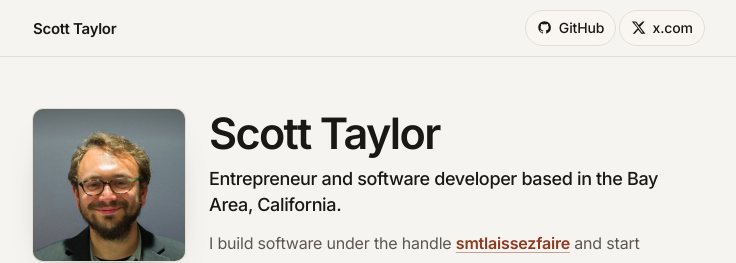
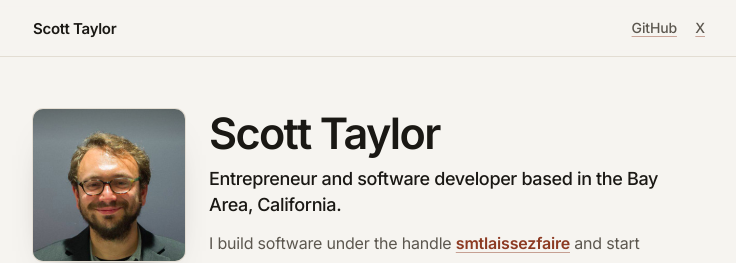
Before and after one commit to smtlaissezfaire/scotttaylorme, a Jekyll site: the page built from index.html, in a window 1280 px wide. Shown: the top 263 px of the page, without its empty margins (271-1007 px from the left). Built offline with Jekyll 4.4.1, drawn with Linux system fonts in a browser that asks for light colours.

Commit message:
Replace header social chips with text links. (#10)
GitHub and X in the site header are quiet underlined text, using the existing type and accent, instead of icon chips.

Co-authored-by: Cursor Agent <cursoragent@cursor.com>
Co-authored-by: Scott Taylor <smtlaissezfaire@users.noreply.github.com>

```diff
--- a/_includes/social.html
+++ b/_includes/social.html
@@ -1,26 +1,12 @@
 <ul class="social">
   <li>
-    <a href="{{ site.github_url }}" target="_blank" rel="me noopener noreferrer">
-      <svg viewBox="0 0 24 24" aria-hidden="true" focusable="false">
-        <path
-          fill="currentColor"
-          d="M12 2C6.477 2 2 6.484 2 12.017c0 4.425 2.865 8.18 6.839 9.504.5.092.682-.217.682-.483 0-.237-.008-.868-.013-1.703-2.782.605-3.369-1.343-3.369-1.343-.454-1.158-1.11-1.466-1.11-1.466-.908-.62.069-.608.069-.608 1.003.07 1.531 1.032 1.531 1.032.892 1.53 2.341 1.088 2.91.832.092-.647.35-1.088.636-1.338-2.22-.253-4.555-1.113-4.555-4.951 0-1.093.39-1.988 1.029-2.688-.103-.253-.446-1.272.098-2.65 0 0 .84-.27 2.75 1.026A9.564 9.564 0 0 1 12 6.844a9.59 9.59 0 0 1 2.504.337c1.909-1.296 2.747-1.027 2.747-1.027.546 1.379.202 2.398.1 2.651.64.7 1.028 1.595 1.028 2.688 0 3.848-2.339 4.695-4.566 4.943.359.309.678.92.678 1.855 0 1.338-.012 2.419-.012 2.747 0 .268.18.58.688.482A10.02 10.02 0 0 0 22 12.017C22 6.484 17.522 2 12 2z"
-        />
-      </svg>
-      <span class="social-label">GitHub</span>
-      <span class="sr-only"> (opens in a new tab)</span>
-    </a>
+    <a href="{{ site.github_url }}" target="_blank" rel="me noopener noreferrer"
+      >GitHub<span class="sr-only"> (opens in a new tab)</span></a
+    >
   </li>
   <li>
-    <a href="{{ site.x_url }}" target="_blank" rel="me noopener noreferrer">
-      <svg viewBox="0 0 24 24" aria-hidden="true" focusable="false">
-        <path
-          fill="currentColor"
-          d="M18.244 2.25h3.308l-7.227 8.26 8.502 11.24H16.17l-4.714-6.231-5.401 6.231H2.744l7.727-8.835L1.254 2.25H8.08l4.253 5.622L18.244 2.25zm-1.161 17.52h1.833L7.084 4.126H5.117z"
-        />
-      </svg>
-      <span class="social-label">x.com</span>
-      <span class="sr-only"> (opens in a new tab)</span>
-    </a>
+    <a href="{{ site.x_url }}" target="_blank" rel="me noopener noreferrer"
+      >X<span class="sr-only"> (opens in a new tab)</span></a
+    >
   </li>
 </ul>
--- a/assets/css/styles.css
+++ b/assets/css/styles.css
@@ -171,42 +171,37 @@ a:hover {
   display: flex;
   flex-wrap: wrap;
   align-items: center;
-  gap: 0.15rem;
+  gap: 0.15rem 1.15rem;
   margin: 0;
   padding: 0;
   list-style: none;
 }
 
 .social a {
+  position: relative;
   display: inline-flex;
   align-items: center;
-  gap: 0.4rem;
-  min-height: 2.25rem;
-  padding: 0.2rem 0.7rem;
-  border: 1px solid var(--rule);
-  border-radius: 999px;
-  background: color-mix(in srgb, var(--paper) 70%, var(--surface));
-  color: var(--ink);
+  min-height: 2.75rem;
+  color: var(--muted);
   font-weight: 500;
   font-size: 0.875rem;
   letter-spacing: -0.011em;
-  text-decoration: none;
+  line-height: 1;
+  text-decoration: underline;
+  text-decoration-color: color-mix(in srgb, var(--accent) 42%, transparent);
+  text-decoration-thickness: 1px;
+  text-underline-offset: 0.22em;
 }
 
-.social svg {
-  width: 0.95rem;
-  height: 0.95rem;
-  flex-shrink: 0;
+.social a::before {
+  content: "";
+  position: absolute;
+  inset: 0 -0.45rem;
 }
 
 .social a:hover {
-  color: var(--ink);
-  background: var(--hover);
-  border-color: color-mix(in srgb, var(--ink) 16%, var(--rule));
-}
-
-.social a:hover .social-label {
-  text-decoration: none;
+  color: var(--accent);
+  text-decoration-color: var(--accent);
 }
 
 .page {
```
